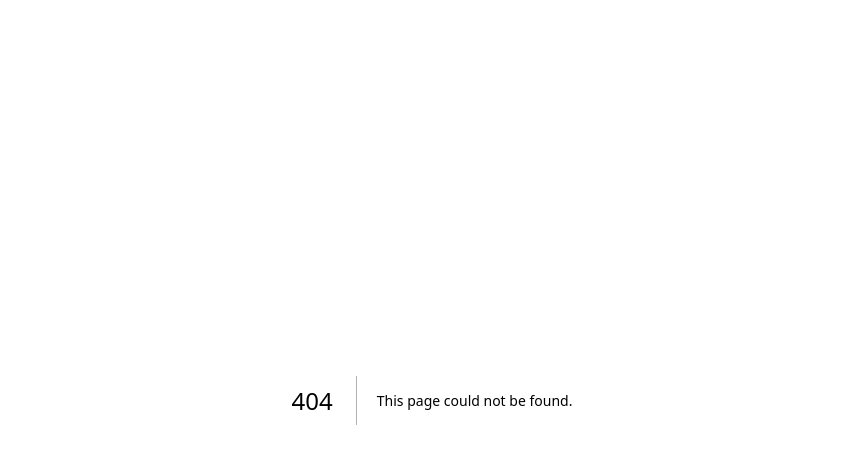
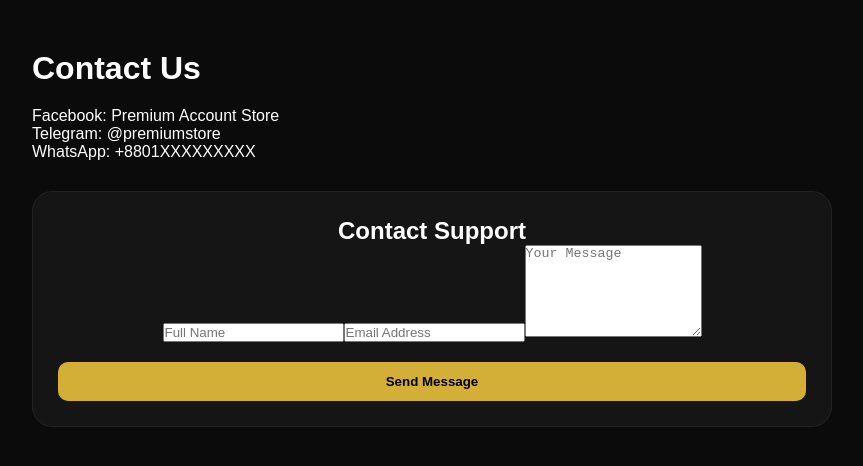
Before and after one commit to mdnoman1592008-ux/premium-account-store, a Next.js app in the folder frontend/: page /contact in a window 1280 px wide. Before the commit this address had no page. Shown: the top 466 px of the page, without its empty margins (208-1071 px from the left). Built offline with nearby package versions, Linux system fonts and the light colour scheme.

Commit message:
Create page.tsx

```diff
--- /dev/null
+++ b/frontend/src/app/contact/page.tsx
@@ -0,0 +1,51 @@
+import ContactForm from
+"../../components/ContactForm";
+
+export default function ContactPage() {
+
+  return (
+    <div
+      style={{
+        padding:"50px",
+        maxWidth:"900px",
+        margin:"auto"
+      }}
+    >
+
+      <h1>
+        Contact Us
+      </h1>
+
+      <div
+        style={{
+          marginTop:"20px"
+        }}
+      >
+
+        <p>
+          Facebook: Premium Account Store
+        </p>
+
+        <p>
+          Telegram: @premiumstore
+        </p>
+
+        <p>
+          WhatsApp: +8801XXXXXXXXX
+        </p>
+
+      </div>
+
+      <div
+        style={{
+          marginTop:"30px"
+        }}
+      >
+
+        <ContactForm />
+
+      </div>
+
+    </div>
+  );
+}
```
